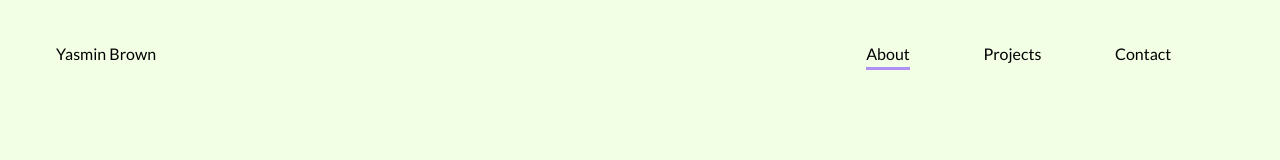
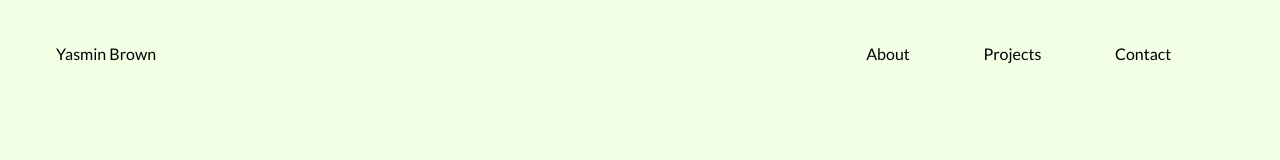
Before and after one commit to yasbrown/portfolio, a React (Create React App) app: page / in a window 1280 px wide. Shown: the top 160 px of the page. Built offline with nearby package versions, Linux system fonts and the light colour scheme; a web font is replaced by a local one.

Commit message:
added js to navbar active class

```diff
--- a/src/components/nav/Nav.jsx
+++ b/src/components/nav/Nav.jsx
@@ -1,14 +1,16 @@
 import React from 'react'
 import './nav.css'
+import {useState} from 'react'
 
 const Nav = () => {
+  const [activeNav, setActiveNav] = useState('');
   return (
     <nav>
-      <a href="#header">Yasmin Brown</a>
+      <a href="#header" onClick={() => setActiveNav('')}>Yasmin Brown</a>
       <div className="nav-btns">
-        <a href="#about" className='active'>About</a>
-        <a href="#experience">Projects</a>
-        <a href="#contact">Contact</a>
+        <a href="#about" onClick={() => setActiveNav('#about')} className={ activeNav === '#about' ? 'active' : '' }>About</a>
+        <a href="#experience" onClick={() => setActiveNav('#experience')} className={ activeNav === '#experience' ? 'active' : '' }>Projects</a>
+        <a href="#contact" onClick={() => setActiveNav('#contact')} className={ activeNav === '#contact' ? 'active' : '' }>Contact</a>
       </div>
     </nav>
   )
--- a/src/components/nav/nav.css
+++ b/src/components/nav/nav.css
@@ -22,10 +22,6 @@ nav a {
   margin: 0 2.3rem;
 }
 
-/* .nav-btns a.active {
-
-}  */
-
 .nav-btns > a::after {
   content: "";
   display: block;
```
